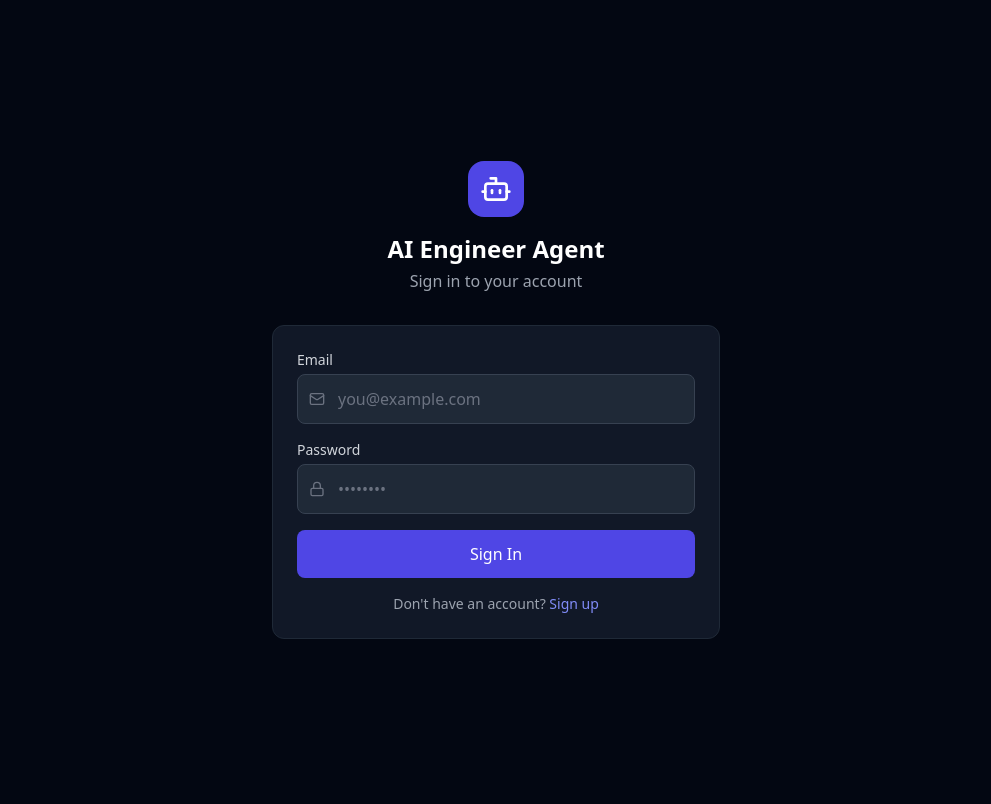
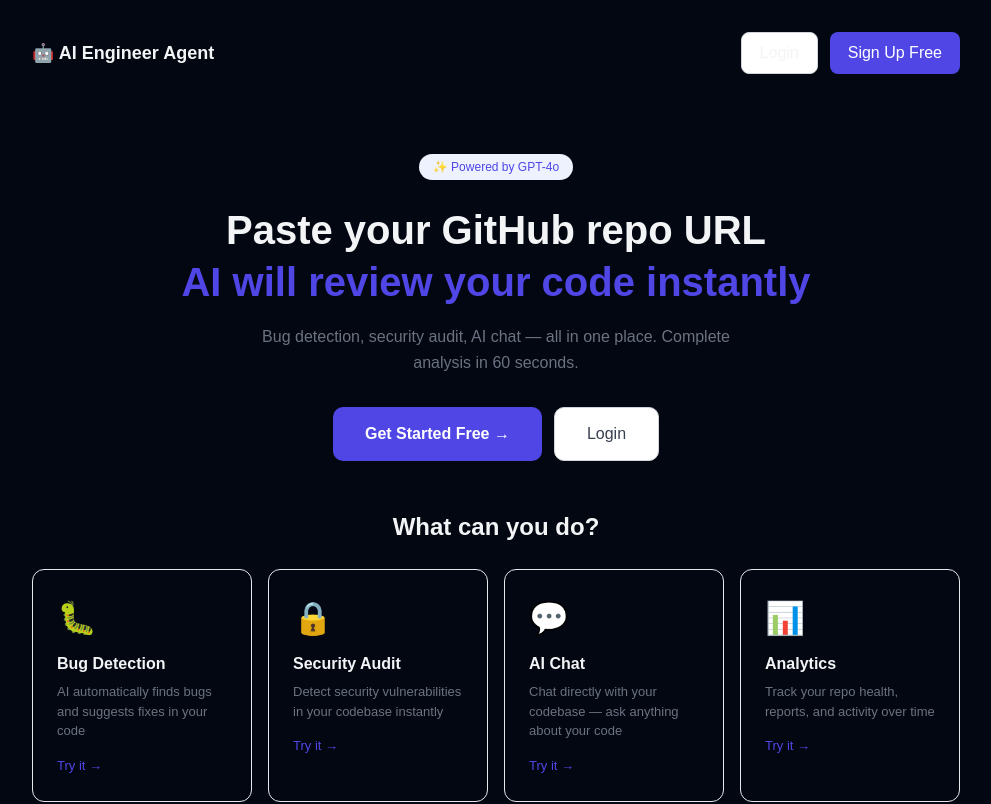
Before and after one commit to Abhishekpandey9335/ai-engineer-chatbot-, a React (Vite) app in the folder frontend/: page / in a window 1280 px wide. Before the commit this address led to /login. Shown: the top 804 px of the page, without its empty margins (144-1135 px from the left). Built offline with nearby package versions, Linux system fonts and the light colour scheme; no server answers.

Commit message:
Fix root route - show landing page to guests

```diff
--- a/frontend/src/App.jsx
+++ b/frontend/src/App.jsx
@@ -20,15 +20,22 @@
   return isAuthenticated ? <Navigate to="/dashboard" replace /> : children
 }
 
+function RootRoute() {
+  const isAuthenticated = useAuthStore((s) => !!s.token)
+  return isAuthenticated ? <Navigate to="/dashboard" replace /> : <LandingPage />
+}
+
 export default function App() {
   return (
     <BrowserRouter>
       <Routes>
+        {/* Landing page - guests ko dikhega, logged in users dashboard jayenge */}
+        <Route path="/" element={<RootRoute />} />
+
         <Route path="/login"  element={<PublicRoute><LoginPage /></PublicRoute>} />
         <Route path="/signup" element={<PublicRoute><SignupPage /></PublicRoute>} />
-<Route path="/home" element={<LandingPage />} />
-<Route path="/" element={<PrivateRoute><Layout /></PrivateRoute>}>
-          <Route index element={<Navigate to="/dashboard" replace />} />
+
+        <Route element={<PrivateRoute><Layout /></PrivateRoute>}>
           <Route path="dashboard" element={<DashboardPage />} />
           <Route path="repositories" element={<RepositoriesPage />} />
           <Route path="repositories/:id" element={<RepositoryDetailPage />} />
@@ -36,7 +43,8 @@
           <Route path="chat/:repoId" element={<ChatPage />} />
           <Route path="analytics" element={<AnalyticsPage />} />
         </Route>
-      <Route path="*" element={<Navigate to="/" replace />} />
+
+        <Route path="*" element={<Navigate to="/" replace />} />
       </Routes>
     </BrowserRouter>
   )
```
